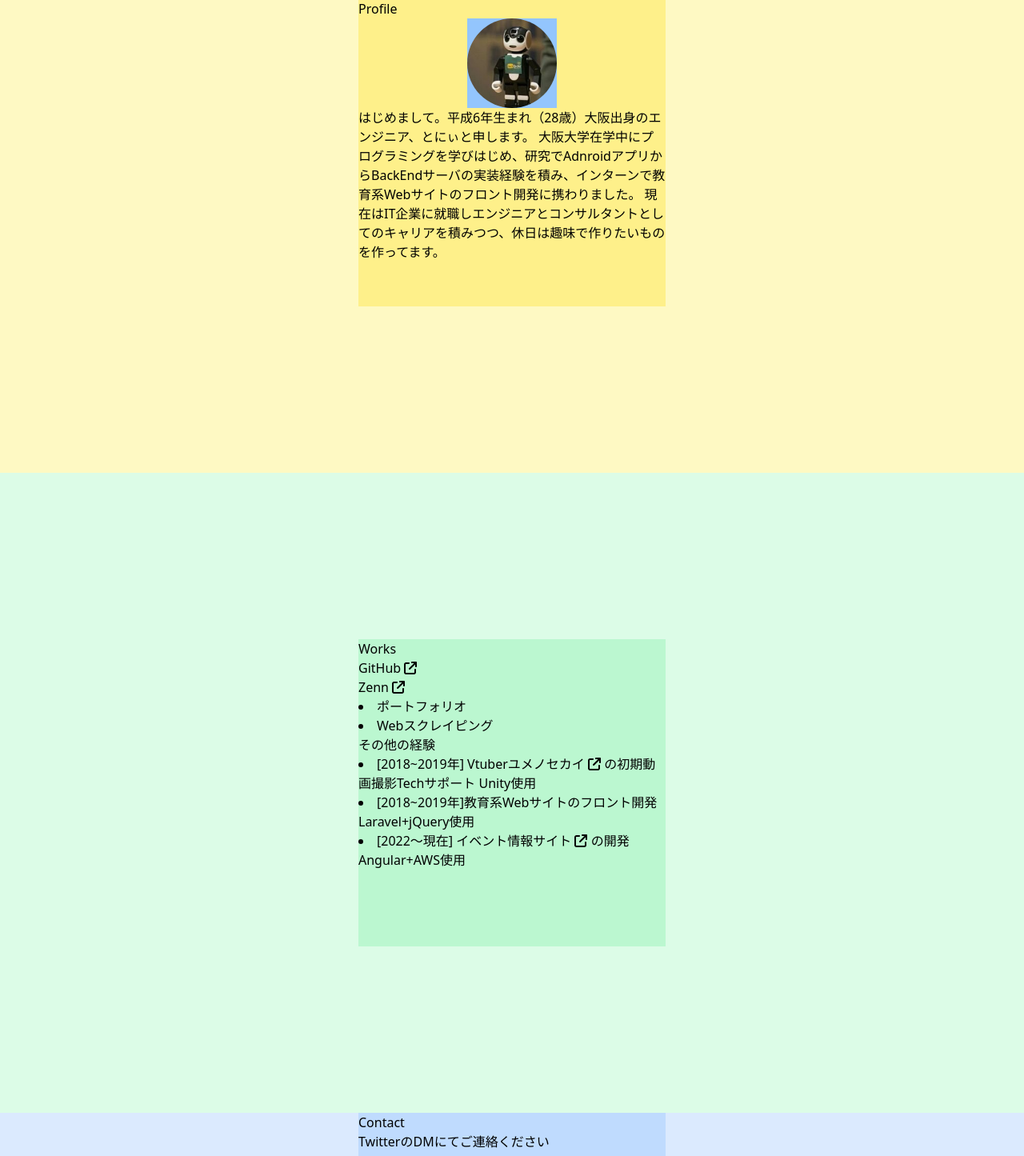
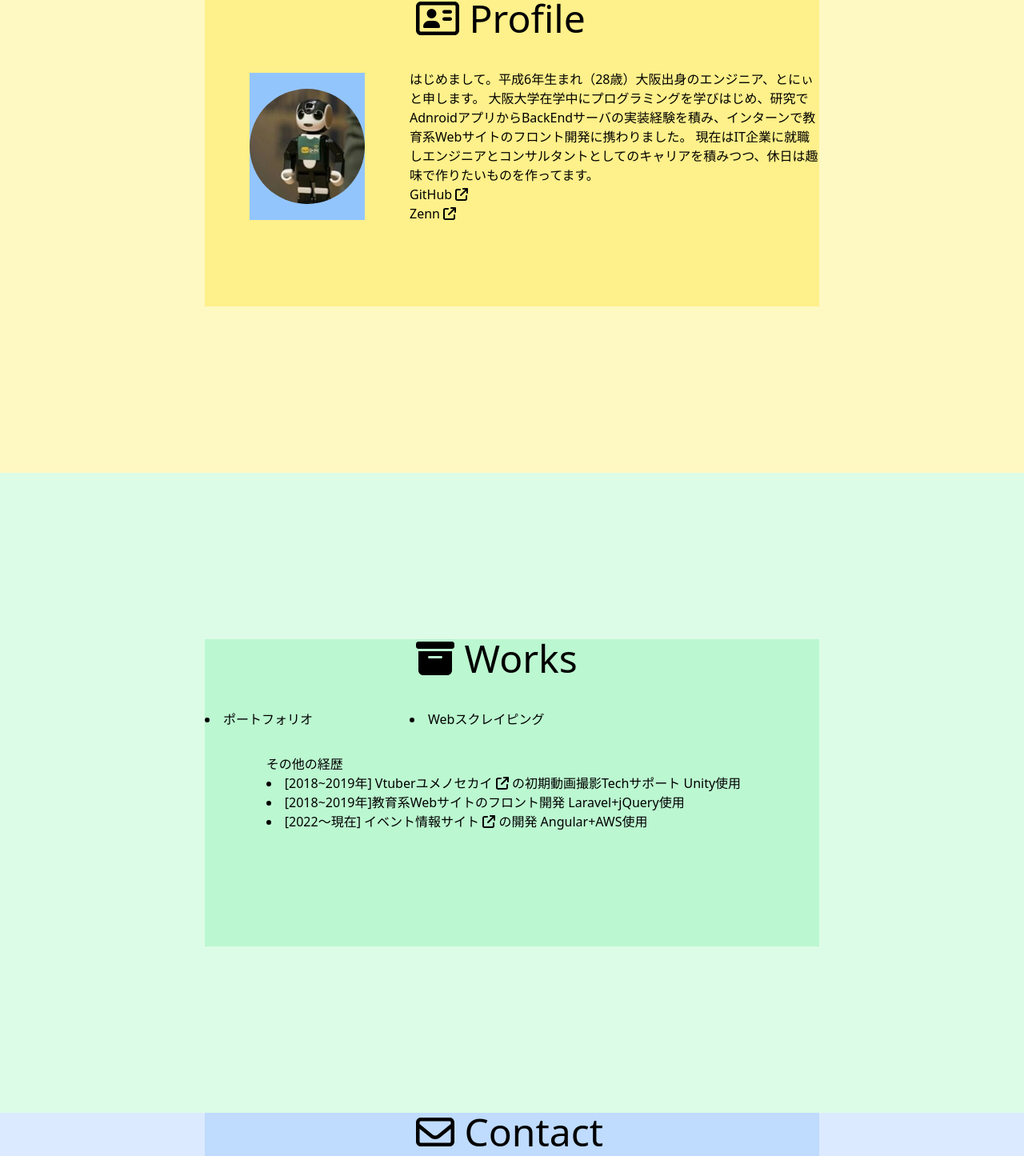
Before and after one commit to tinytony27/tinytony.github.io, a Vue app: page / in a window 1280 px wide. Shown: the part 1009-2454 px from the top of the page at 80% size. Built offline with nearby package versions, Linux system fonts and the light colour scheme.

Commit message:
レイアウト変更
v0.5

```diff
--- a/src/assets/tailwind.css
+++ b/src/assets/tailwind.css
@@ -1,4 +1,4 @@
-.twitter {
+.bg-twitter {
     --tw-bg-opacity: 1;
     background-color: #00acee;
 }
--- a/src/components/ContactView.vue
+++ b/src/components/ContactView.vue
@@ -3,17 +3,20 @@
 
 <template>
 <div id="contact" class="h-96 w-full bg-blue-100">
-    <div class="w-96 m-auto bg-blue-200">
-        <div class="">Contact</div>
+    <div class="max-w-3xl m-auto bg-blue-200">
+        <div class="w-60 m-auto text-5xl pb-5">
+            <font-awesome-icon icon="fa-regular fa-envelope" />
+            Contact
+        </div>
         <div class="">
-            <div>
+            <div class="text-center pb-5">
                 <span>TwitterのDMにてご連絡ください</span>
             </div>
-            <div class="w-96">
-                <div class="w-32 m-auto twitter rounded-full">
+            <div class="max-w-full">
+                <div class="w-32 m-auto bg-twitter rounded-full">
                     <a class="w-32 m-2 block" href="https://twitter.com/tiny_tony_" target="_blank">
-                        <font-awesome-icon class="w-10 text-white" icon="fa-brands fa-twitter" />
-                        <span class="w-20 text-white">Follow</span>
+                        <font-awesome-icon class="w-14 text-white" icon="fa-brands fa-twitter" />
+                        <span class="w-16 text-white">LINK</span>
                     </a>
                 </div>
             </div>
--- a/src/components/ProfileView.vue
+++ b/src/components/ProfileView.vue
@@ -13,15 +13,36 @@ function nowAge(): number{
 
 <template>
 <div id="profile" class="h-screen w-full relative bg-yellow-100">
-    <div class="w-96 h-96 top-0 left-0 right-0 bottom-0 m-auto absolute bg-yellow-200">
-        <div class="">Profile</div>
-        <div class="w-28 m-auto bg-blue-300">
-            <img class="w-28 h-28 rounded-full" src="@/assets/main_icon.png" alt="アイコン">
+    <div class="max-w-3xl h-96 top-0 left-0 right-0 bottom-0 m-auto absolute bg-yellow-200">
+        <div class="w-60 m-auto text-5xl pb-10">
+            <font-awesome-icon class="" icon="fa-regular fa-address-card" />
+            Profile
         </div>
-        <div class="">
-            はじめまして。平成6年生まれ（{{nowAge()}}歳）大阪出身のエンジニア、とにぃと申します。
-            大阪大学在学中にプログラミングを学びはじめ、研究でAdnroidアプリからBackEndサーバの実装経験を積み、インターンで教育系Webサイトのフロント開発に携わりました。
-            現在はIT企業に就職しエンジニアとコンサルタントとしてのキャリアを積みつつ、休日は趣味で作りたいものを作ってます。
+        <div class="grid grid-cols-3">
+            <div class="w-36 m-auto py-5 bg-blue-300">
+                <img class="w-36 h-36 rounded-full" src="@/assets/main_icon.png" alt="アイコン">
+            </div>
+            <div class="col-span-2">
+                はじめまして。平成6年生まれ（{{nowAge()}}歳）大阪出身のエンジニア、とにぃと申します。
+                大阪大学在学中にプログラミングを学びはじめ、研究でAdnroidアプリからBackEndサーバの実装経験を積み、インターンで教育系Webサイトのフロント開発に携わりました。
+                現在はIT企業に就職しエンジニアとコンサルタントとしてのキャリアを積みつつ、休日は趣味で作りたいものを作ってます。
+                <div>
+                    <span>
+                        <a href="https://github.com/tinytony27" target="_blank">
+                            GitHub
+                            <font-awesome-icon icon="fa-solid fa-arrow-up-right-from-square" />
+                        </a>
+                    </span>
+                </div>
+                <div>
+                    <span>
+                        <a href="https://zenn.dev/tinytony" target="_blank">
+                            Zenn
+                            <font-awesome-icon icon="fa-solid fa-arrow-up-right-from-square" />
+                        </a>
+                    </span>
+                </div>
+            </div>
         </div>
     </div>
 </div>
--- a/src/components/TopView.vue
+++ b/src/components/TopView.vue
@@ -3,8 +3,8 @@
 
 <template>
 <div id="top" class="h-screen w-full relative bg-red-100">
-    <div class="w-96 h-96 top-0 left-0 right-0 bottom-0 m-auto absolute bg-red-200">
-        <div class="">
+    <div class="max-w-3xl h-20 top-0 left-0 right-0 bottom-0 m-auto absolute bg-red-200">
+        <div class="text-center">
             ご訪問いただきありがとうございます。<br>
             ここはエンジニアとにぃのポートフォリオサイトです。<br>
             せっかくなら作ったものを公開しておこうと立ち上げました。
--- a/src/components/WorksView.vue
+++ b/src/components/WorksView.vue
@@ -3,30 +3,17 @@
 
 <template>
 <div id="works" class="h-screen w-full relative bg-green-100">
-    <div class="w-96 h-96 top-0 left-0 right-0 bottom-0 m-auto absolute bg-green-200">
-        <div class="">Works</div>
-        <div class="">
-            <div>
-                <span>
-                    <a href="https://github.com/tinytony27" target="_blank">
-                        GitHub
-                        <font-awesome-icon icon="fa-solid fa-arrow-up-right-from-square" />
-                    </a>
-                </span>
-            </div>
-            <div>
-                <span>
-                    <a href="https://zenn.dev/tinytony" target="_blank">
-                        Zenn
-                        <font-awesome-icon icon="fa-solid fa-arrow-up-right-from-square" />
-                    </a>
-                </span>
-            </div>
+    <div class="max-w-3xl h-96 top-0 left-0 right-0 bottom-0 m-auto absolute bg-green-200">
+        <div class="w-60 m-auto text-5xl pb-10">
+            <font-awesome-icon icon="fa-solid fa-box-archive" />
+            Works
+        </div>
+        <div class="grid grid-cols-3 pb-8">
             <li><a href="https://github.com/tinytony27/tinytony.github.io" target="_blank">ポートフォリオ</a></li>
             <li><a href="https://github.com/tinytony27/web-scraping" target="_blank">Webスクレイピング</a></li>
         </div>
-        <div class="">
-            <span>その他の経験</span>
+        <div class="w-4/5 m-auto">
+            <span>その他の経歴</span>
             <li class="">
                 [2018~2019年]
                 <a href="https://www.youtube.com/c/YumenoSekaiChannel" target="_blank">
```
